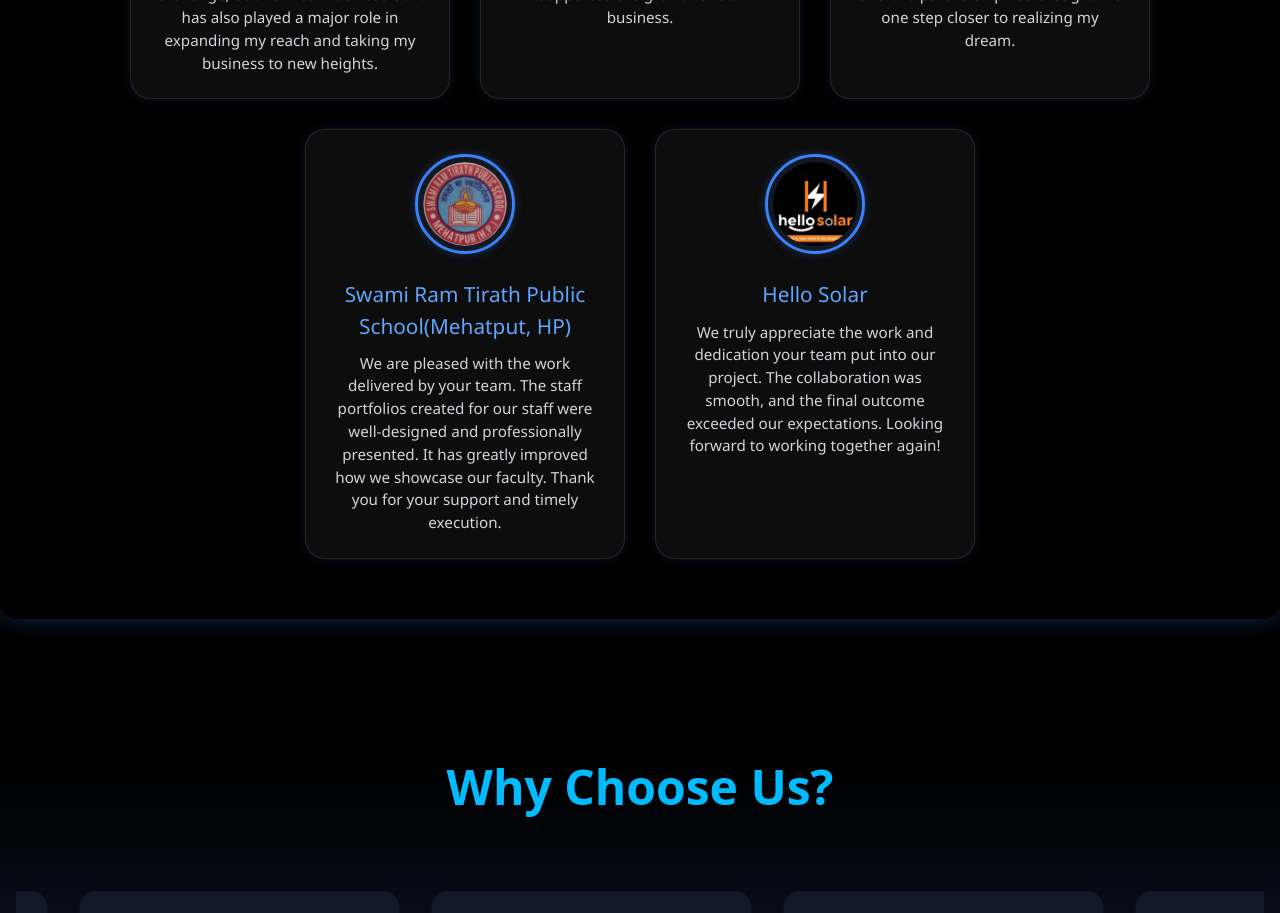
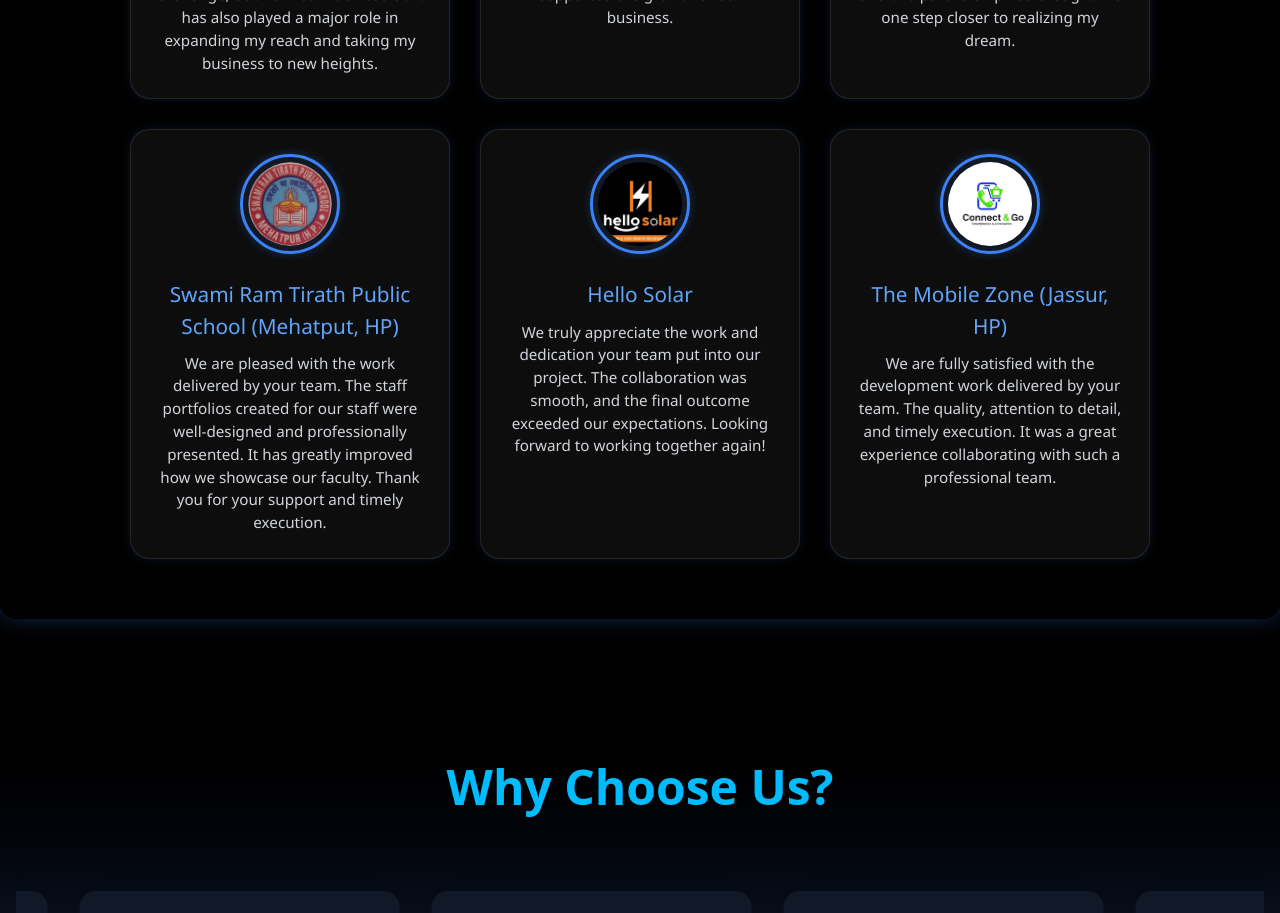
Before and after one commit to shreyajain70/HimalayandevWebsitePreview, a React (Vite) app: page / in a window 1280 px wide. Shown: the part 7200-8113 px from the top of the page. Built offline with nearby package versions, Linux system fonts and the light colour scheme.

Commit message:
sdxcfgvbhnj

```diff
--- a/src/ClientReview.jsx
+++ b/src/ClientReview.jsx
@@ -46,7 +46,7 @@ export const ClientReview = () => {
       imgSrc: "/FitLowKey.jpg",
     },
     {
-      name: "Swami Ram Tirath Public School(Mehatput, HP)",
+      name: "Swami Ram Tirath Public School (Mehatput, HP)",
       feedback:
         "We are pleased with the work delivered by your team. The staff portfolios created for our staff were well-designed  and professionally presented. It has greatly improved how we showcase our faculty. Thank you for your support and timely execution.",
       imgSrc: "/SchoolImage.png",
@@ -56,6 +56,12 @@ export const ClientReview = () => {
       feedback:
         "We truly appreciate the work and dedication your team put into our project. The collaboration was smooth, and the final outcome exceeded our expectations. Looking forward to working together again!",
       imgSrc: "/HelloSolarImage.jpg",
+    },
+     {
+      name: "The Mobile Zone (Jassur, HP) ",
+      feedback:
+        "We are fully satisfied with the development work delivered by your team. The quality, attention to detail, and timely execution. It was a great experience collaborating with such a professional team.",
+      imgSrc: "/TheMobileZoneImage.jpg",
     },
   ];
 
```
Also changed, not shown: public/TheMobileZoneImage.jpg (added).
